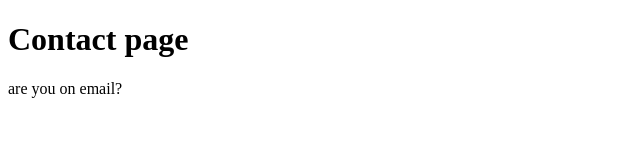
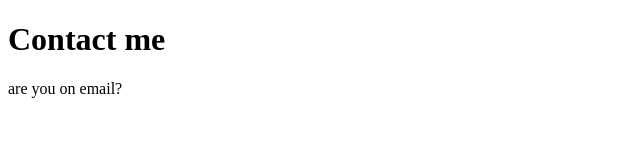
Before and after one commit to allisonlu/gatsby-site, a Gatsby site: page /contact in a window 1280 px wide. Shown: the full height of the page, 0-640 px from the left. Built offline with nearby package versions, Linux system fonts and the light colour scheme; Gatsby itself is replaced by a stand-in of ours.

Commit message:
some ~personalization~

```diff
--- a/src/pages/about.js
+++ b/src/pages/about.js
@@ -1,10 +1,10 @@
 import React from "react"
 
-const AboutPage = () => (
+const About = () => (
   <main>
     <h1>About Allison</h1>
     <p>Welcome to my Gatsby site!</p>
   </main>
 )
 
-export default AboutPage
+export default About
--- a/src/pages/contact.js
+++ b/src/pages/contact.js
@@ -1,10 +1,10 @@
 import React from "react"
 
-const ContactPage = () => (
+const Contact = () => (
   <main>
-    <h1>Contact page</h1>
+    <h1>Contact me</h1>
     <p>are you on email?</p>
   </main>
 )
 
-export default ContactPage
+export default Contact
```
Also changed, not shown: package.json (+3 -11 lines), README.md, static/favicon.ico, 1 other file.
